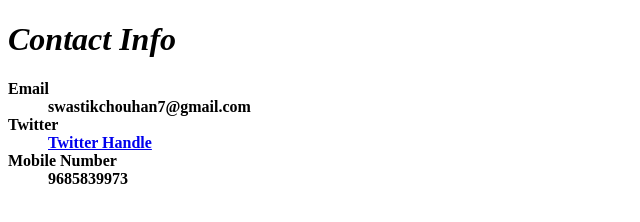
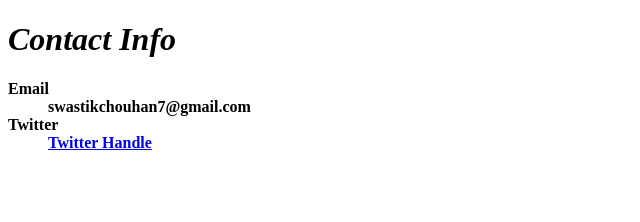
Before and after one commit to swastikC2/CV, a plain HTML site: page contact me.html in a window 1280 px wide. Shown: the whole page, without its empty margins (0-640 px from the left). Drawn offline with Linux system fonts and the light colour scheme.

Commit message:
Update contact me.html

```diff
--- a/contact me.html
+++ b/contact me.html
@@ -11,7 +11,5 @@
 <dd>swastikchouhan7@gmail.com</dd>
 <dt>Twitter</dt>
 <dd><a href="https://twitter.com/swastik_chouhan">Twitter Handle</a>
-<dt>Mobile Number</dt>
-<dd>9685839973</dd>
 </dl>
 </html>
```
